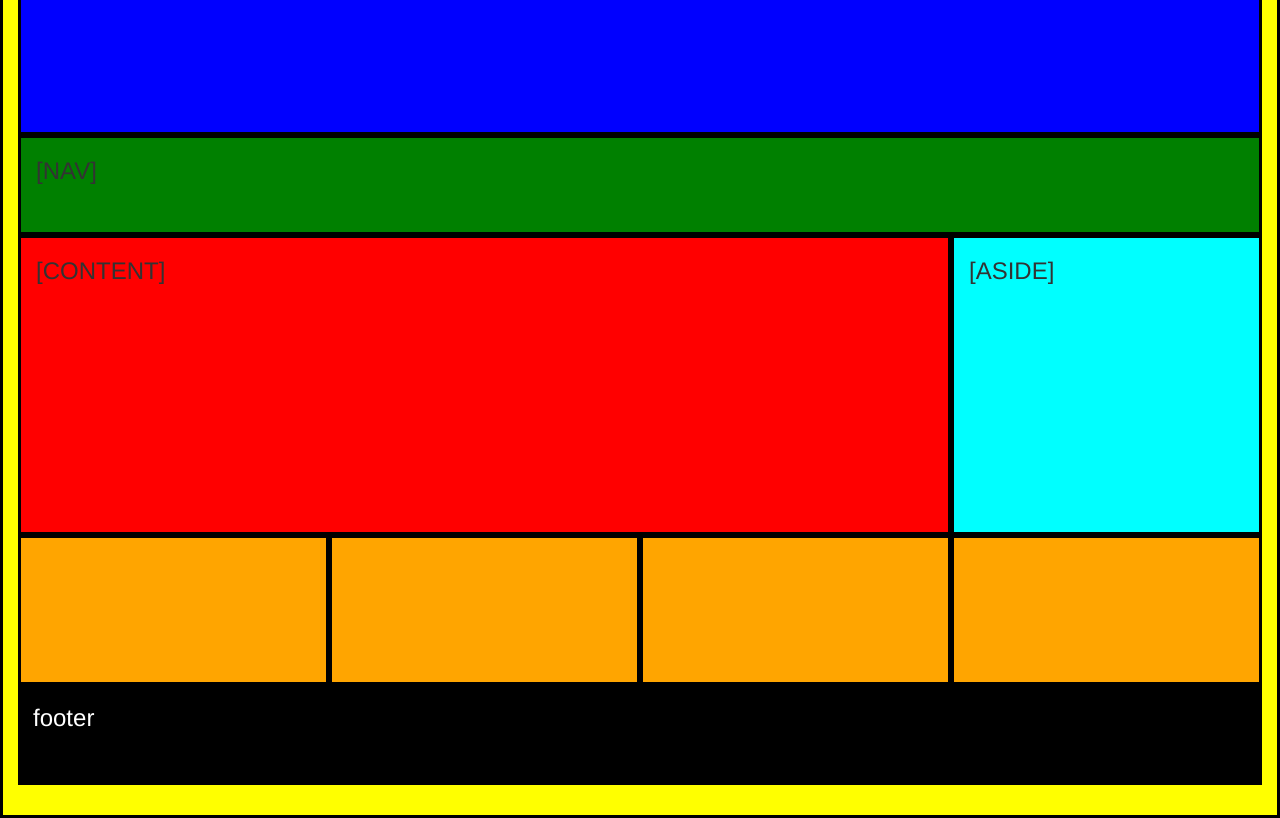
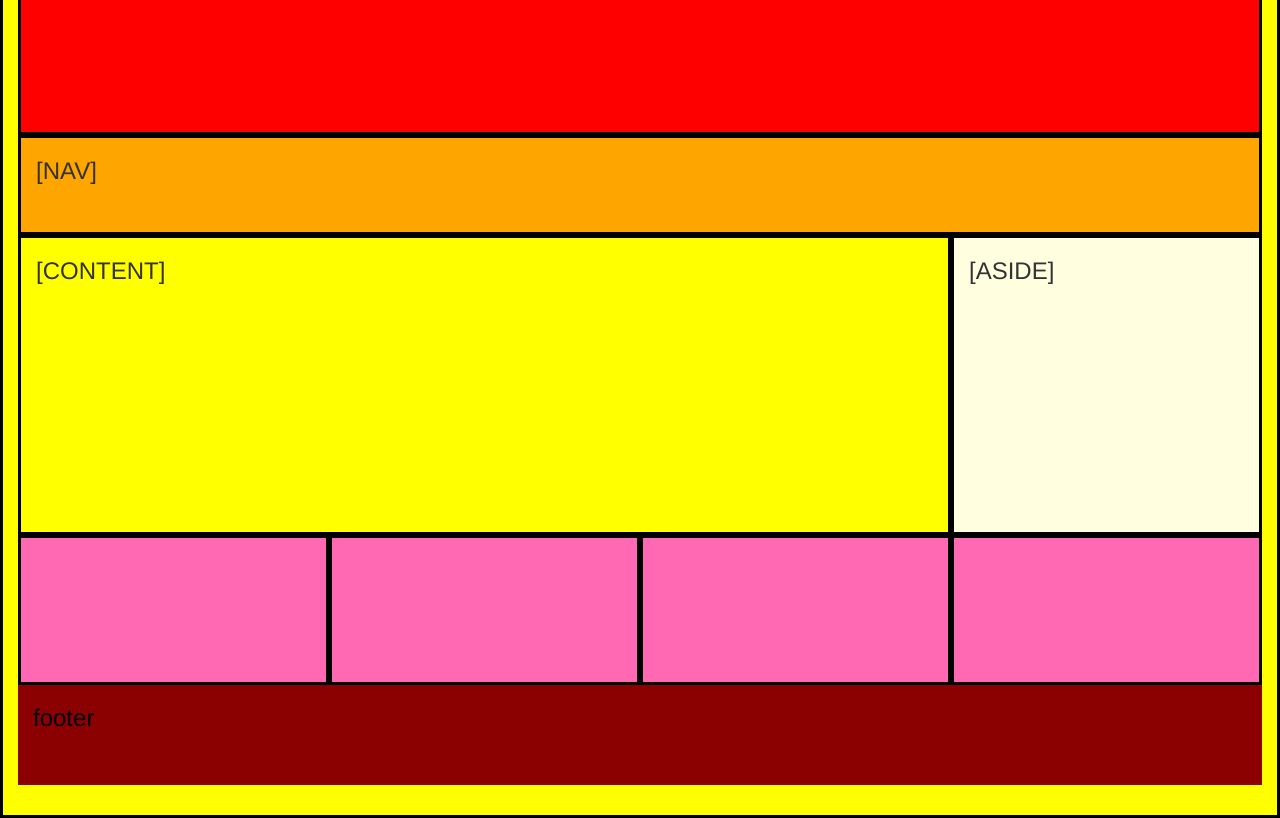
Before and after one commit to Zacrye/day-2, a plain HTML site: page index.html in a window 1280 px wide. Shown: the part 154-972 px from the top of the page. Drawn offline with nearby package versions, Linux system fonts and the light colour scheme.

Commit message:
last commit for day-2

```diff
--- a/css/main.css
+++ b/css/main.css
@@ -40,3 +40,46 @@ footer{
   /*border: 3px solid black;*/
   height: 100px;
 }
+
+@media screen and (min-width: 375px) {
+  .header{
+    background-color: gray;
+  }
+  .nav{
+    background-color: aqua;
+  }
+  .content{
+    background-color: blue;
+  }
+  .aside{
+    background-color: white;
+  }
+  .promo{
+    background-color: lightgreen;
+  }
+  footer{
+    background-color: lightblue;
+    color: black;
+  }
+}
+
+@media screen and (min-width:768px) {
+  .header{
+    background-color: red;
+  }
+  .nav{
+    background-color: orange;
+  }
+  .content{
+    background-color: yellow;
+  }
+  .aside{
+    background-color: lightyellow;
+  }
+  .promo{
+    background-color: hotpink;
+  }
+  footer{
+    background-color: darkred;
+  }
+}
```
